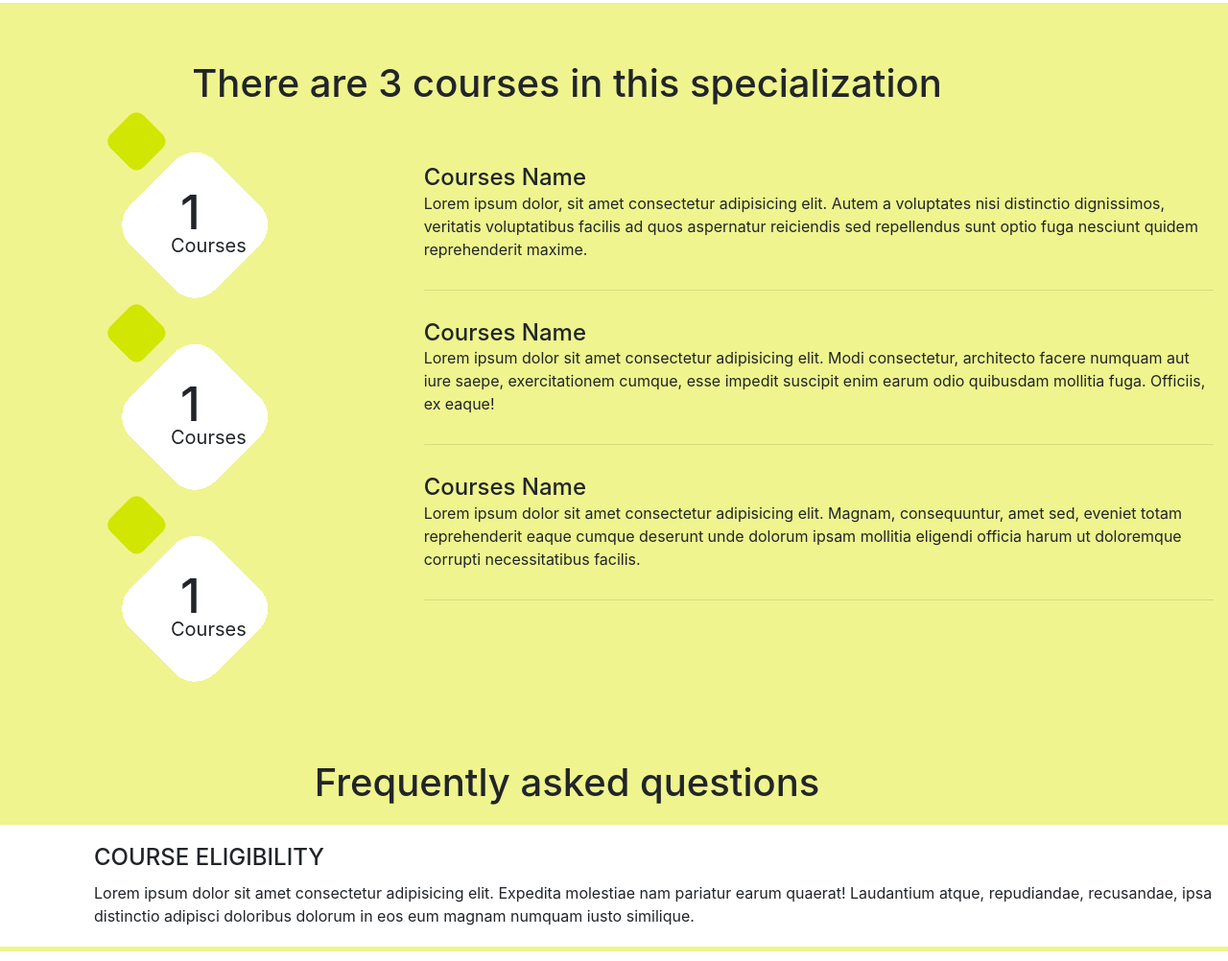
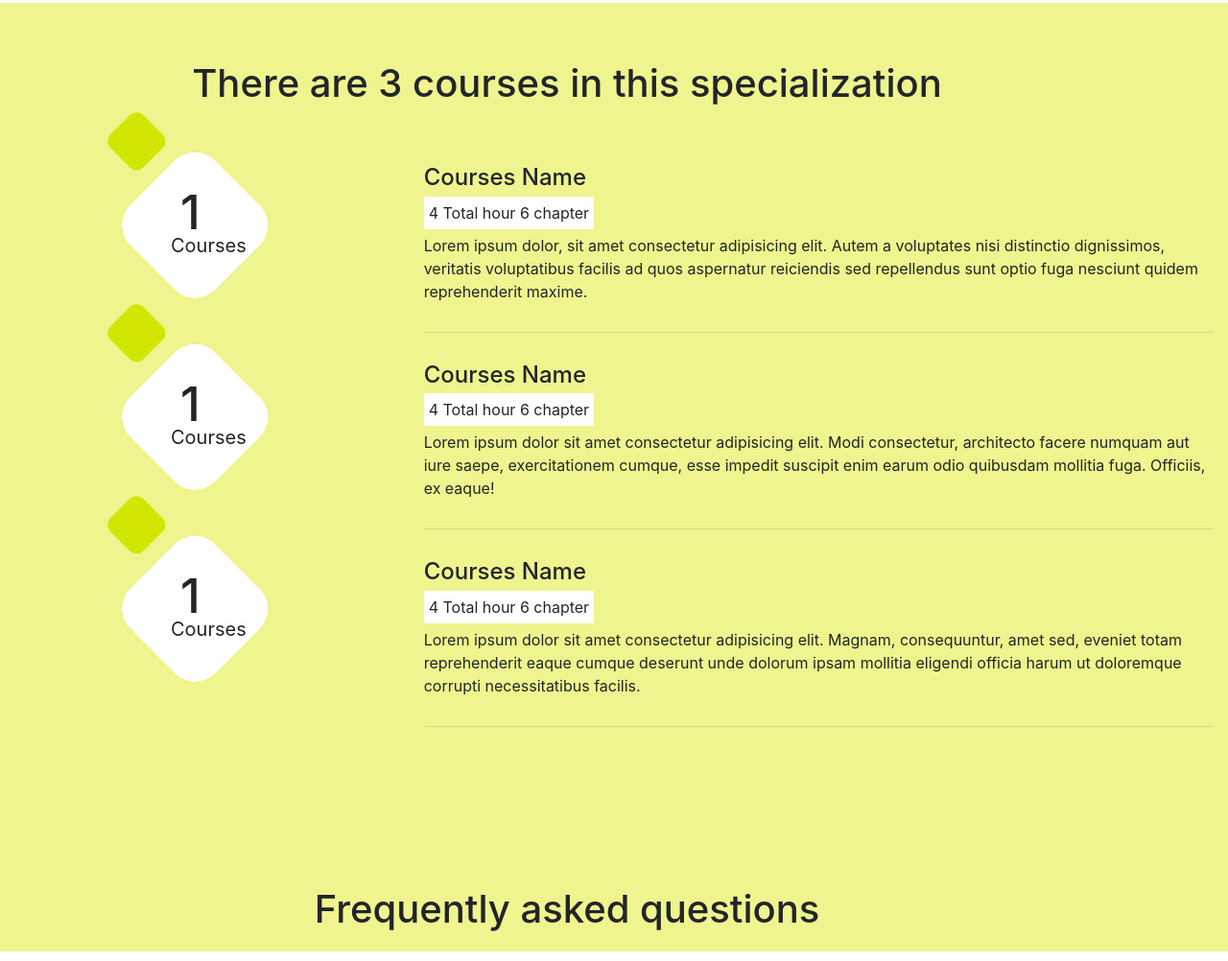
Before and after one commit to JP109/Online-courses-webpage, a website: page index.html in a window 1280 px wide. Shown: the part 2233-3235 px from the top of the page at 96% size. Drawn offline with nearby package versions, Linux system fonts and the light colour scheme.

Commit message:
Final touches

```diff
--- a/index.html
+++ b/index.html
@@ -245,19 +245,25 @@
             <div class="desc col-md-8">
                 <div>
                     <h4>Courses Name</h4>
-                    <div></div>
+                    <div class="time">
+                        4 Total hour 6 chapter
+                    </div>
                     <p>Lorem ipsum dolor, sit amet consectetur adipisicing elit. Autem a voluptates nisi distinctio dignissimos, veritatis voluptatibus facilis ad quos aspernatur reiciendis sed repellendus sunt optio fuga nesciunt quidem reprehenderit maxime.</p>
                 </div>
                 <hr>
                 <div>
                     <h4>Courses Name</h4>
-                    <div></div>
+                    <div class="time">
+                        4 Total hour 6 chapter
+                    </div>
                     <p>Lorem ipsum dolor sit amet consectetur adipisicing elit. Modi consectetur, architecto facere numquam aut iure saepe, exercitationem cumque, esse impedit suscipit enim earum odio quibusdam mollitia fuga. Officiis, ex eaque!</p>
                 </div>
                 <hr>
                 <div>
                     <h4>Courses Name</h4>
-                    <div></div>
+                    <div class="time">
+                        4 Total hour 6 chapter
+                    </div>
                     <p>Lorem ipsum dolor sit amet consectetur adipisicing elit. Magnam, consequuntur, amet sed, eveniet totam reprehenderit eaque cumque deserunt unde dolorum ipsam mollitia eligendi officia harum ut doloremque corrupti necessitatibus facilis.</p>
                 </div>
                 <hr>
--- a/main.scss
+++ b/main.scss
@@ -412,6 +412,13 @@ p {
     h4{
       margin-top: 30px;
     }
+    .time{
+      background-color: white;
+      padding: 5px;
+      margin-top: 5px;
+      margin-bottom: 5px;
+      width: fit-content;
+    }
     p{
       margin-bottom: 30px;
     }
```
Also changed, not shown: main.css, 1 other file.
